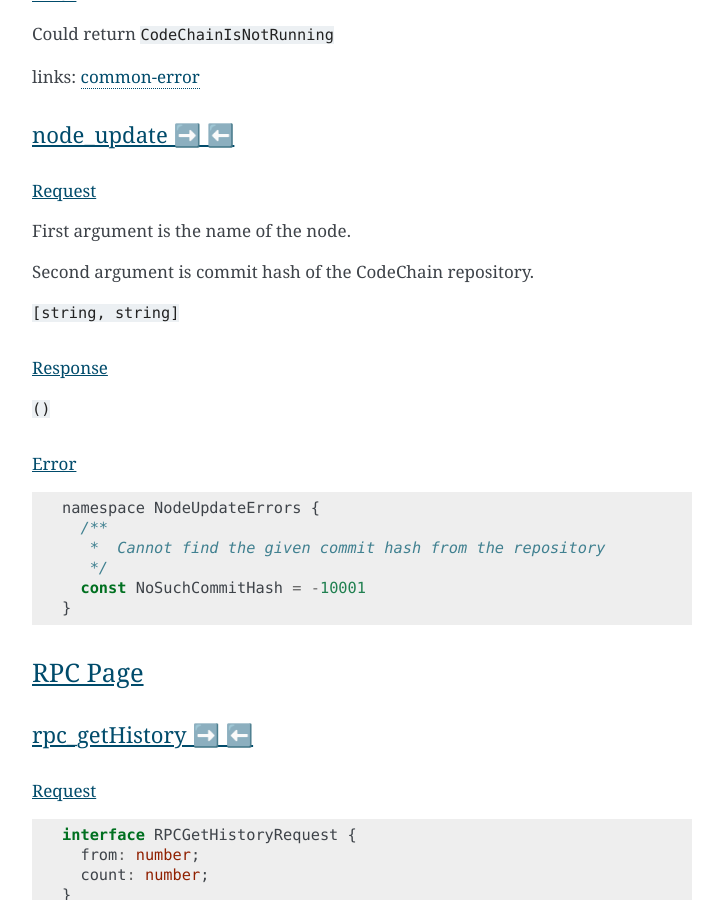
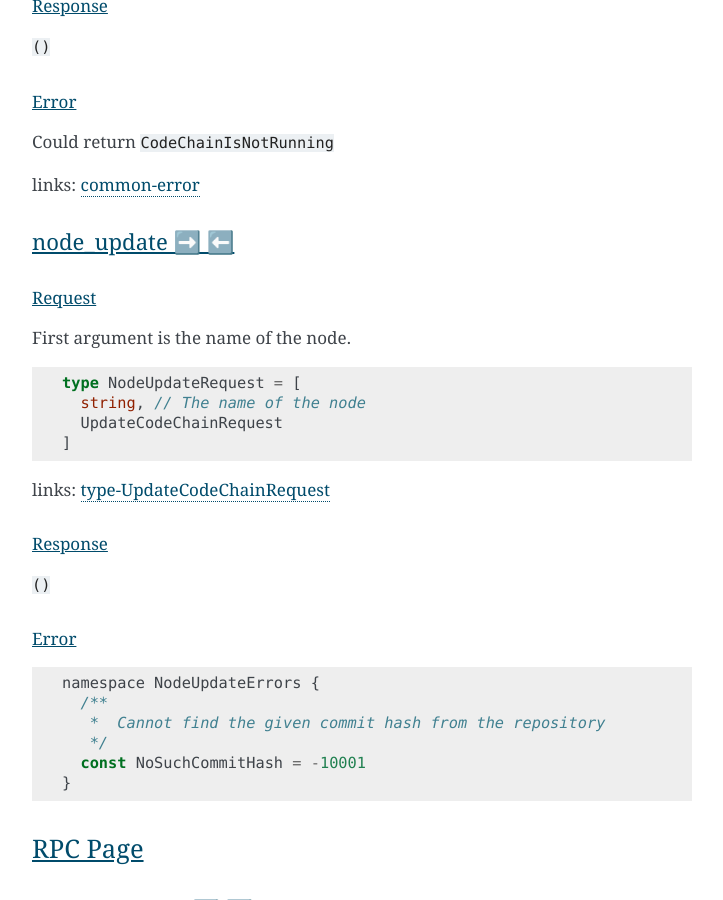
Before and after one commit to CodeChain-io/codechain-dashboard, a Sphinx documentation site: the page built from doc/source/index.rst, in a window 1280 px wide and 900 px high, scrolled down 17223 px. Shown: the whole window, without its empty margins (388-1111 px from the left). Built offline with Sphinx 7.4.7, drawn with Linux system fonts in a browser that asks for light colours; some of the changed text lies outside the part shown.

Commit message:
Update document of the "UpdateCodeChainRequest"

```diff
--- a/doc/source/index.rst
+++ b/doc/source/index.rst
@@ -470,12 +470,21 @@ shell_updateCodeChain ➡️ ⬅️
 
 Update CodeChain source code to the given commit hash.
 
+.. _type-UpdateCodeChainRequest:
+
 Request
 """""""""
 
 Commit hash of the CodeChain repository
 
-``string``
+::
+
+  interface UpdateCodeChainRequest {
+    type: "git" | "binary"
+    commitHash?: string;
+    binaryURL?: string;
+    binaryChecksum?: string;
+  }
 
 Response
 """""""""
@@ -807,9 +816,14 @@ Request
 
 First argument is the name of the node.
 
-Second argument is commit hash of the CodeChain repository.
+::
 
-``[string, string]``
+  type NodeUpdateRequest = [
+    string, // The name of the node
+    UpdateCodeChainRequest
+  ]
+
+links: type-UpdateCodeChainRequest_
 
 Response
 """""""""
```
